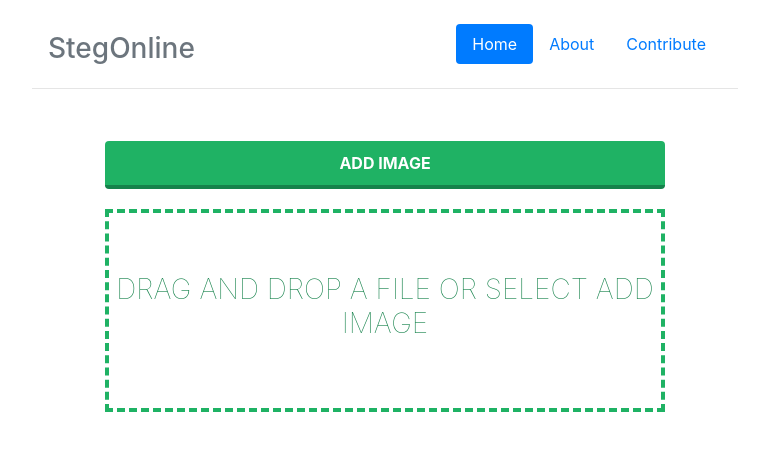
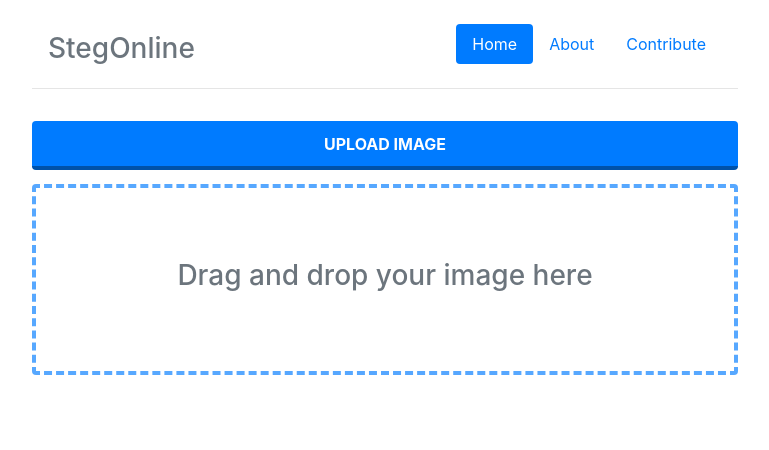
Before and after one commit to Ge0rg3/StegOnline, an Angular app: page /home in a window 1280 px wide. Shown: the top 450 px of the page, without its empty margins (255-1024 px from the left). Built offline with nearby package versions, Linux system fonts and the light colour scheme.

Commit message:
Basic Upload Functionality
Customised upload box for home component

```diff
--- a/src/app/home/home.component.html
+++ b/src/app/home/home.component.html
@@ -1,14 +1,12 @@
-<div class="file-upload">
-  <button class="file-upload-btn" type="button" onclick="$('.file-upload-input').trigger( 'click' )">Add Image</button>
+<div>
+  <button class="add-image-btn" type="button" onclick="$('.add-image-dropper').trigger('click')">{{ uploadImageText }}</button>
 
-  <div class="image-upload-wrap">
-    <input class="file-upload-input" type='file' (change)="readURL($event)" accept="image/*" />
-    <div class="drag-text">
-      <h3>Drag and drop a file or select add Image</h3>
+  <div class="image-dropper-wrap" [class.drag-over-dropper]="dragOverDropper">
+    <input class="add-image-dropper" type='file' (change)="uploadImage($event)" accept="image/*" (dragenter)="toggleDrag()" (dragleave)="toggleDrag()" (drop)="toggleDrag()"/>
+    <div style="text-align: center">
+      <h3 class="text-muted">Drag and drop your image here</h3>
     </div>
   </div>
-  <div class="file-upload-content">
-    <img class="file-upload-image" src="#" alt="your image" />
-  </div>
+  <div *ngIf="imageTitle">{{ imageTitle }}</div>
+
 </div>
-<div class="image-title"></div>
--- a/src/app/home/home.component.scss
+++ b/src/app/home/home.component.scss
@@ -1,116 +1,43 @@
-body {
-  font-family: sans-serif;
-  background-color: #eeeeee;
+.add-image-dropper {
+  opacity: 0;
 }
 
-.file-upload {
-  background-color: #ffffff;
-  width: 600px;
-  margin: 0 auto;
-  padding: 20px;
+.add-image-btn {
+  width: 100%;
+  padding: 1.5%;
+  font-size: 100%;
+  font-weight: 700;
+  border: none;
+  background-color: #007bff;
+  border-bottom: 4px solid #0052a9;
+  border-radius: 4px;
+  color: white;
+  text-align: center;
+  text-decoration: none;
 }
 
-.file-upload-btn {
-  width: 100%;
-  margin: 0;
-  color: #fff;
-  background: #1FB264;
-  border: none;
-  padding: 10px;
+.image-dropper-wrap {
+  margin-top: 2%;
+  padding: 10%;
+  position: relative;
   border-radius: 4px;
-  border-bottom: 4px solid #15824B;
-  transition: all .2s ease;
-  outline: none;
-  text-transform: uppercase;
-  font-weight: 700;
+  border: 4px dashed #007bffa8;
 }
 
-.file-upload-btn:hover {
-  background: #1AA059;
-  color: #ffffff;
-  transition: all .2s ease;
+.add-image-dropper {
+  top: 0;
+  left: 0;
+  width: 100%;
+  height: 100%;
+  background-color: grey;
+  position: absolute;
   cursor: pointer;
 }
 
-.file-upload-btn:active {
-  border: 0;
-  transition: all .2s ease;
+.drag-over-dropper {
+  border: 4px dashed #007bff;
 }
 
-.file-upload-content {
-  display: none;
-  text-align: center;
+.drag-over-dropper h3 {
+  font-weight: bold;
 }
-
-.file-upload-input {
-  position: absolute;
-  margin: 0;
-  padding: 0;
-  width: 100%;
-  height: 100%;
-  outline: none;
-  opacity: 0;
-  cursor: pointer;
-}
-
-.image-upload-wrap {
-  margin-top: 20px;
-  border: 4px dashed #1FB264;
-  position: relative;
-}
-
-.image-dropping,
-.image-upload-wrap:hover {
-  background-color: #1FB264;
-  border: 4px dashed #ffffff;
-}
-
-.image-title-wrap {
-  padding: 0 15px 15px 15px;
-  color: #222;
-}
-
-.drag-text {
-  text-align: center;
-}
-
-.drag-text h3 {
-  font-weight: 100;
-  text-transform: uppercase;
-  color: #15824B;
-  padding: 60px 0;
-}
-
-.file-upload-image {
-  max-height: 200px;
-  max-width: 200px;
-  margin: auto;
-  padding: 20px;
-}
-
-.remove-image {
-  width: 200px;
-  margin: 0;
-  color: #fff;
-  background: #cd4535;
-  border: none;
-  padding: 10px;
-  border-radius: 4px;
-  border-bottom: 4px solid #b02818;
-  transition: all .2s ease;
-  outline: none;
-  text-transform: uppercase;
-  font-weight: 700;
-}
-
-.remove-image:hover {
-  background: #c13b2a;
-  color: #ffffff;
-  transition: all .2s ease;
-  cursor: pointer;
-}
-
-.remove-image:active {
-  border: 0;
-  transition: all .2s ease;
-}
--- a/src/app/home/home.component.ts
+++ b/src/app/home/home.component.ts
@@ -1,5 +1,5 @@
 import { Component, OnInit } from '@angular/core';
-import $ from "jquery";
+import * as $ from "jquery";
 
 @Component({
   selector: 'app-home',
@@ -8,28 +8,37 @@
 })
 export class HomeComponent implements OnInit {
 
+  imageTitle: string;
+  uploadImageText: string;
+  dragOverDropper: boolean;
+
   constructor() { }
 
-  readURL(input) {
-    if (input.files && input.files[0]) {
+  uploadImage(input: any) {
+    //Handle file upload on homescreen
+    if (input.target.files && input.target.files[0]) {
 
-      var reader = new FileReader();
+      var file: File = input.target.files[0];
+      var reader: FileReader = new FileReader();
 
-      reader.onload = function(e) {
-        $('.image-upload-wrap').hide();
-
-        $('.file-upload-image').attr('src', e.target.result);
-        $('.file-upload-content').show();
-
-        $('.image-title').html(input.files[0].name);
+      reader.onload = (event: Event) => {
+        //Fiund data in (reader.result as string)
+        this.uploadImageText = "CHANGE IMAGE";
+        this.imageTitle = file.name;
       };
 
-      reader.readAsDataURL(input.files[0]);
+      reader.readAsDataURL(file);
     }
   }
 
+  toggleDrag() {
+    //Handle drag over upload box
+    this.dragOverDropper = !this.dragOverDropper;
+  }
 
   ngOnInit() {
+    this.dragOverDropper = false;
+    this.uploadImageText = "UPLOAD IMAGE";
   }
 
 }
```
